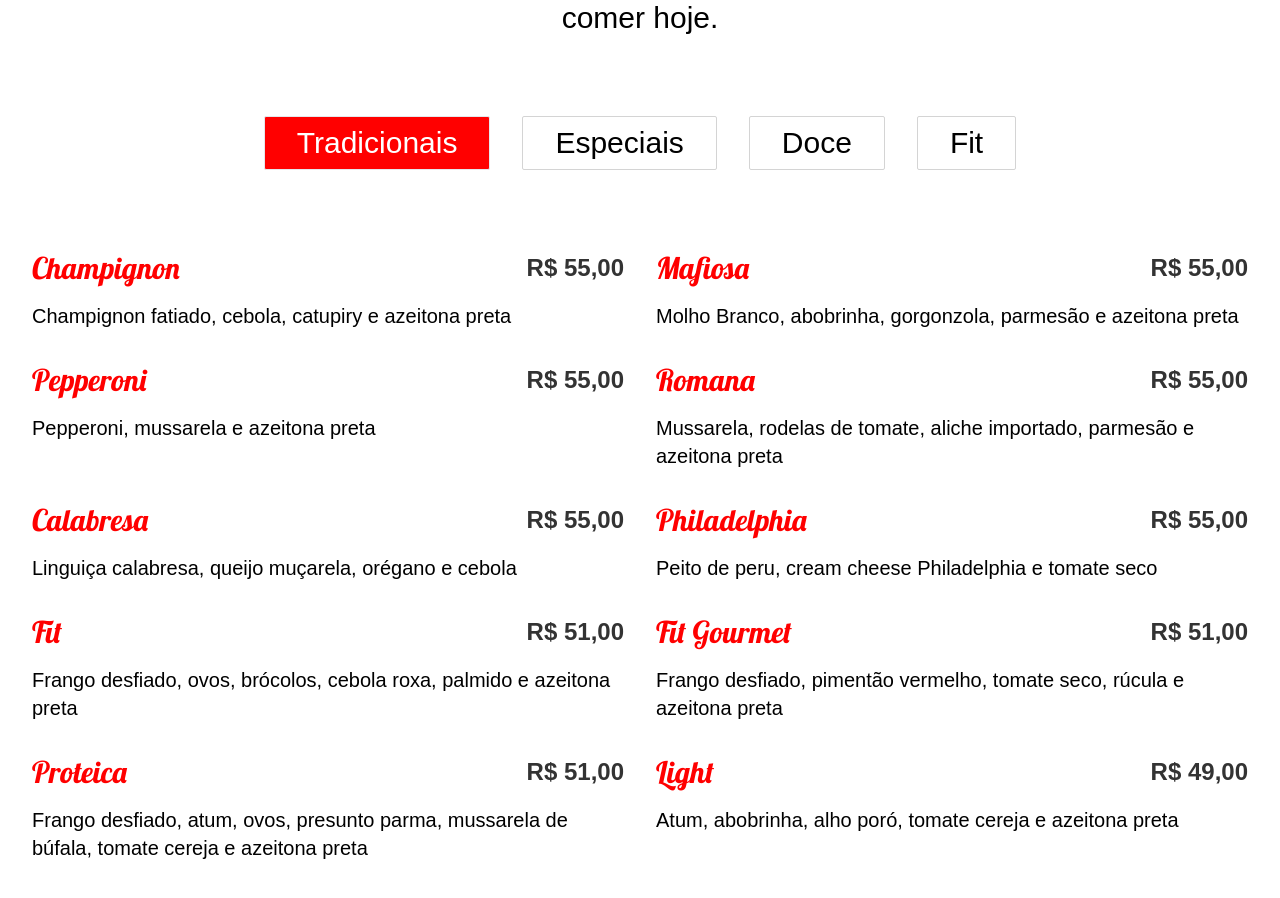
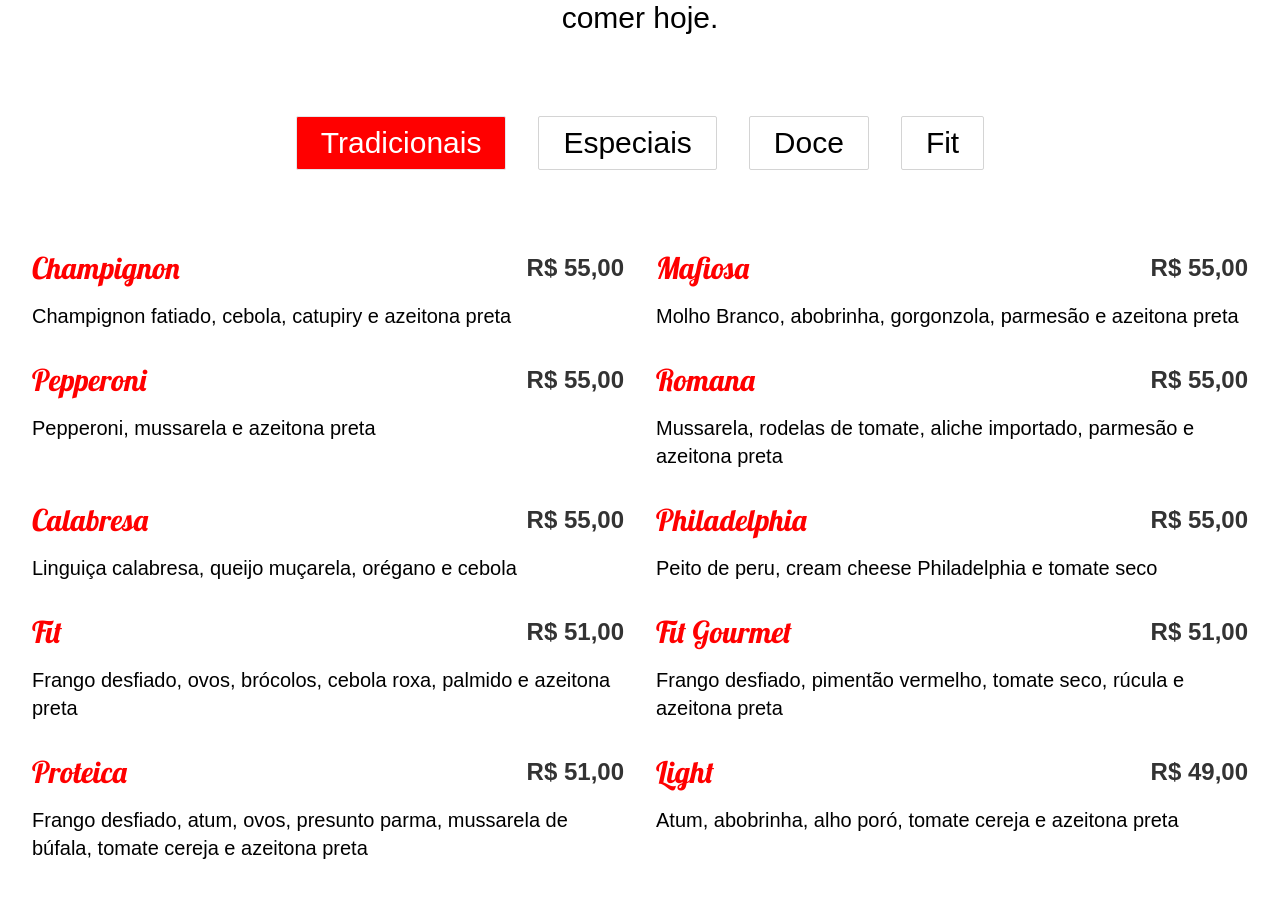
Before and after one commit to wilsonsdr/pizzeria-donna, a Next.js app: page / in a window 1280 px wide. Shown: the part 2547-3445 px from the top of the page. Built offline with nearby package versions, Linux system fonts and the light colour scheme; a web font is replaced by a local one.

Commit message:
Adjusting menu items

```diff
--- a/src/pages/index.tsx
+++ b/src/pages/index.tsx
@@ -78,27 +78,19 @@ export default function Home() {
             <Subtitle text='Cardapío' color={Color.red} />
             <P text='Grande variedades de produtos e ingredientes, não deixe para amanhã o que você pode comer hoje.' />
           </SubtitleContainer>
-          <ul className='relative flex items-center justify-center gap-8 text-center text-xl max-md:flex-col sm:text-2xl md:text-2xl lg:text-2xl xl:text-3xl 2xl:text-3xl'>
-            <li className={`cursor-pointer rounded-sm border-[1px] py-2 transition duration-200 ease-out ${showMenu === 'Tradicionais' ? 'bg-[#ff0000] text-white' : 'border-neutral-300 hover:text-[#ff0000]'}`}>
-              <a className='px-8' onClick={() => handleClick('Tradicionais')}>
+          <ul className='relative m-auto flex w-6/12 items-center justify-center gap-8 text-center text-xl max-md:flex-col max-sm:w-full sm:text-2xl md:text-2xl lg:text-2xl xl:text-3xl 2xl:text-3xl'>
+            <a className={`w-1/2 cursor-pointer rounded-sm border-[1px] px-6 py-2 transition duration-200 ease-out ${showMenu === 'Tradicionais' ? 'bg-[#ff0000] text-white' : 'border-neutral-300 hover:text-[#ff0000]'}`} onClick={() => handleClick('Tradicionais')}>
               Tradicionais
             </a>
-            </li>
-            <li className={`cursor-pointer rounded-sm border-[1px] py-2 transition duration-200 ease-out ${showMenu === 'Especiais' ? 'bg-[#ff0000] text-white' : 'border-neutral-300 hover:text-[#ff0000]'}`}>
-              <a className='px-8' onClick={() => handleClick('Especiais')}>
+            <a className={`w-1/2 cursor-pointer rounded-sm border-[1px] px-6 py-2 transition duration-200 ease-out ${showMenu === 'Especiais' ? 'bg-[#ff0000] text-white' : 'border-neutral-300 hover:text-[#ff0000]'}`} onClick={() => handleClick('Especiais')}>
               Especiais
             </a>
-            </li>
-            <li className={`cursor-pointer rounded-sm border-[1px] py-2 transition duration-200 ease-out ${showMenu === 'Doce' ? 'bg-[#ff0000] text-white' : 'border-neutral-300 hover:text-[#ff0000]'}`}>
-              <a className='px-8' onClick={() => handleClick('Doce')}>
+            <a className={`w-1/2 cursor-pointer rounded-sm border-[1px] px-6 py-2 transition duration-200 ease-out ${showMenu === 'Doce' ? 'bg-[#ff0000] text-white' : 'border-neutral-300 hover:text-[#ff0000]'}`} onClick={() => handleClick('Doce')}>
               Doce
             </a>
-            </li>
-            <li className={`cursor-pointer rounded-sm border-[1px] py-2 transition duration-200 ease-out ${showMenu === 'Fit' ? 'bg-[#ff0000] text-white' : 'border-neutral-300 hover:text-[#ff0000]'}`}>
-              <a className='px-8' onClick={() => handleClick('Fit')}>
+            <a className={`w-1/2 cursor-pointer rounded-sm border-[1px] px-6 py-2 transition duration-200 ease-out ${showMenu === 'Fit' ? 'bg-[#ff0000] text-white' : 'border-neutral-300 hover:text-[#ff0000]'}`} onClick={() => handleClick('Fit')}>
               Fit
             </a>
-            </li>
           </ul>
           {showMenu === 'Tradicionais' && <Tradicional />}
           {showMenu === 'Especiais' && <Especial />}
```
Lines whose indentation alone changed are shown as unchanged.
